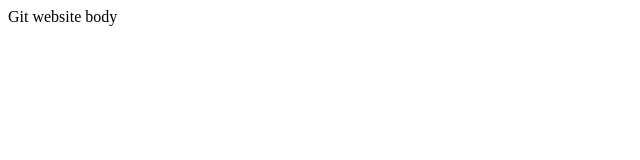
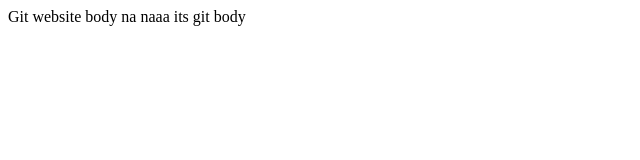
Before and after one commit to Virtualdaya/learn-git, a plain HTML site: page index.html in a window 1280 px wide. Shown: the whole page, without its empty margins (0-640 px from the left). Drawn offline with Linux system fonts and the light colour scheme.

Commit message:
extended index body

```diff
--- a/index.html
+++ b/index.html
@@ -2,5 +2,7 @@
 <html lang="en">
     <head></head>
     <title>Git Wedsite</title>
-    <body>Git website body</body>
+    <body>Git website body
+        na naaa its git body
+    </body>
 </html>
```
